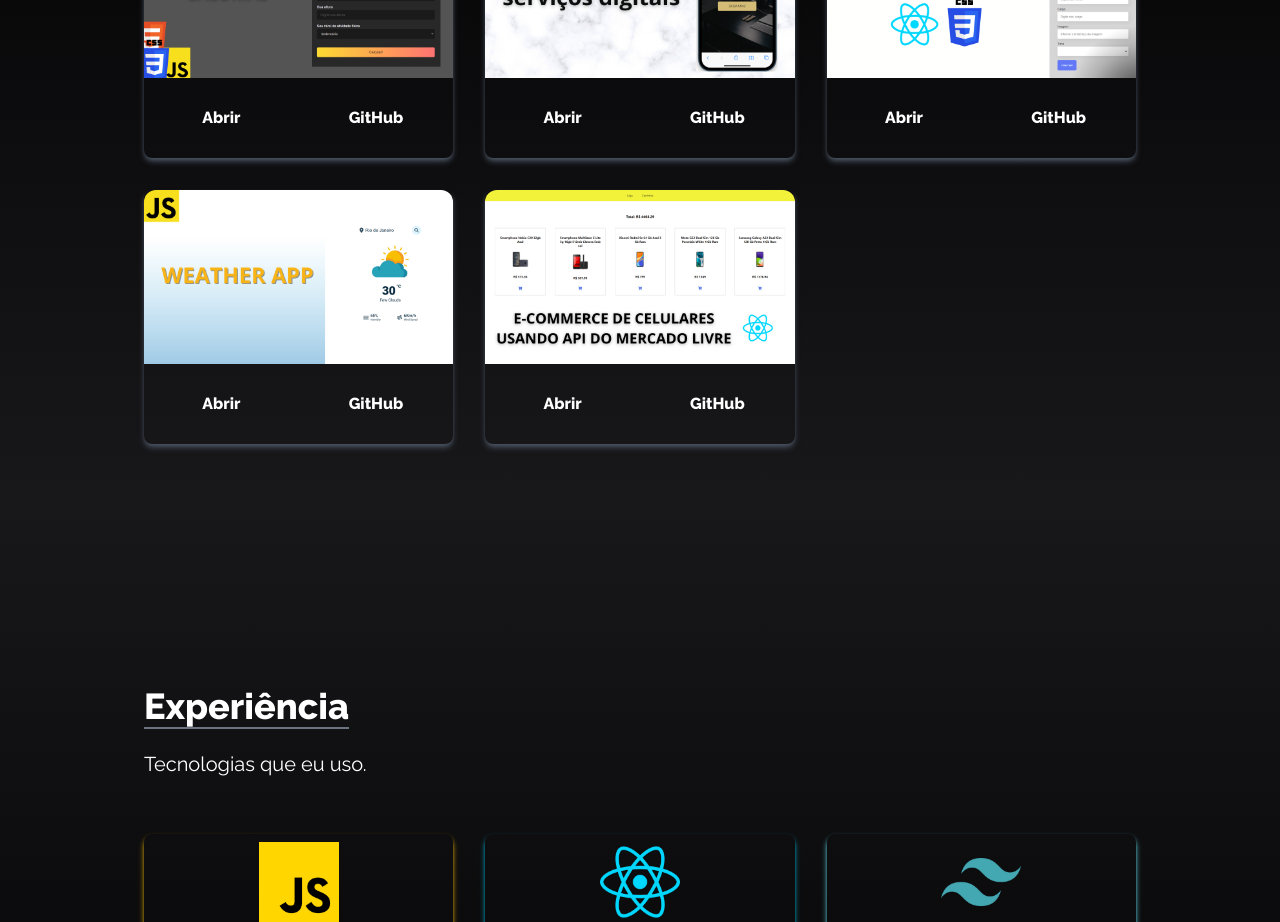
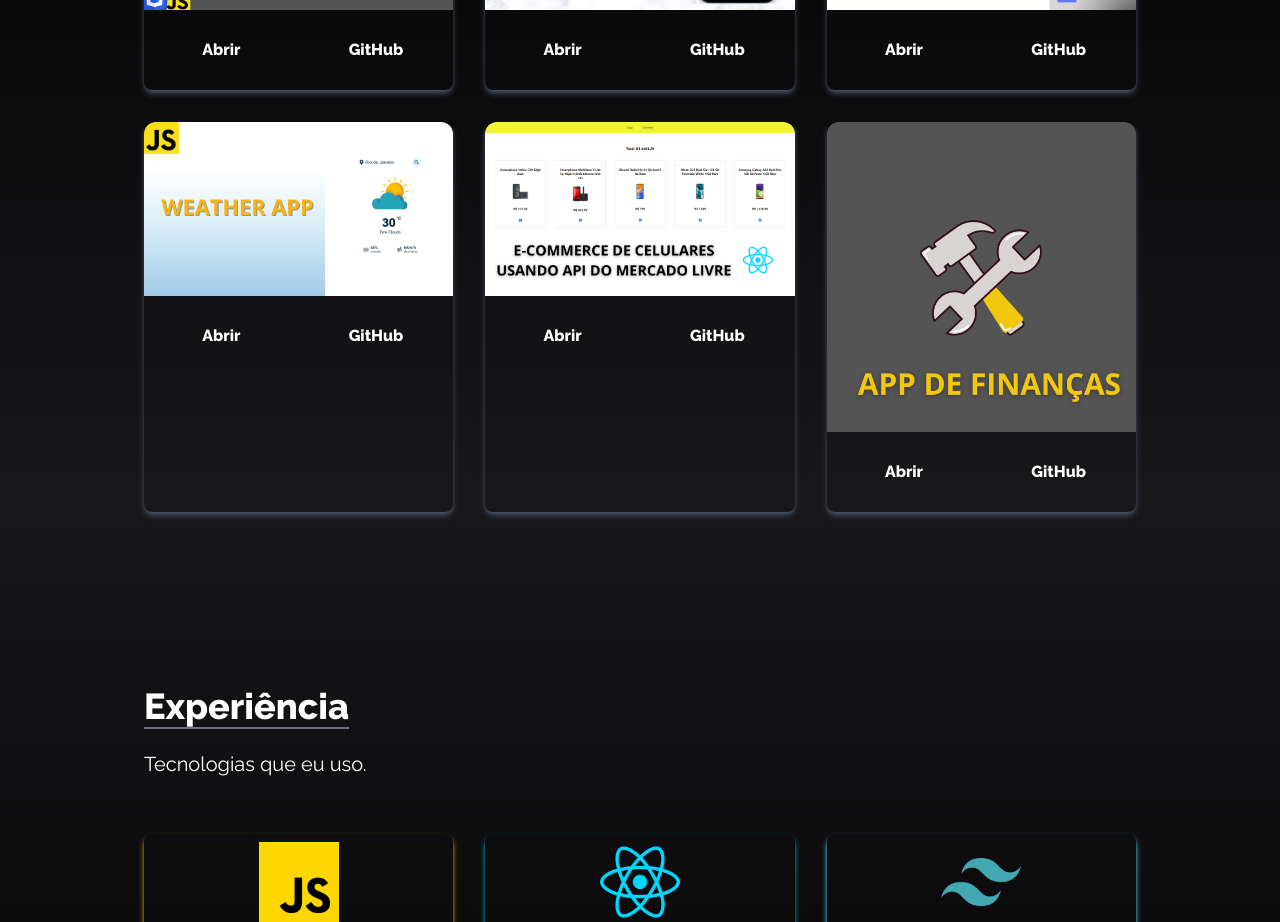
Before and after one commit to medeirospc/portfolio-jsx, a React (Create React App) app: page / in a window 1280 px wide. Shown: the part 1900-2822 px from the top of the page. Built offline with nearby package versions, Linux system fonts and the light colour scheme; a web font is replaced by a local one.

Commit message:
feat: add new portfolio

```diff
--- a/src/components/Portfólio.jsx
+++ b/src/components/Portfólio.jsx
@@ -4,6 +4,7 @@ import edicoes from "../assets/portfolio/edicoes.png";
 import organo from "../assets/portfolio/organo.png";
 import weatherapp from "../assets/portfolio/weatherapp.png";
 import ecommerce from "../assets/portfolio/ecommerce.png";
+import financas from "../assets/portfolio/financas.png";
 
 const Portfolio = () => {
   const portfolios = [
@@ -36,6 +37,12 @@ const Portfolio = () => {
       src: ecommerce,
       href: "https://medeirosmobilestore.vercel.app/",
       gh: "https://github.com/gustamtz/cellphone-store",
+    },
+    {
+      id: 6,
+      src: financas,
+      href: "",
+      gh: "https://github.com/gustamtz/finance-app",
     },
   ];
 
```
Also changed, not shown: src/assets/portfolio/financas.png (added).
